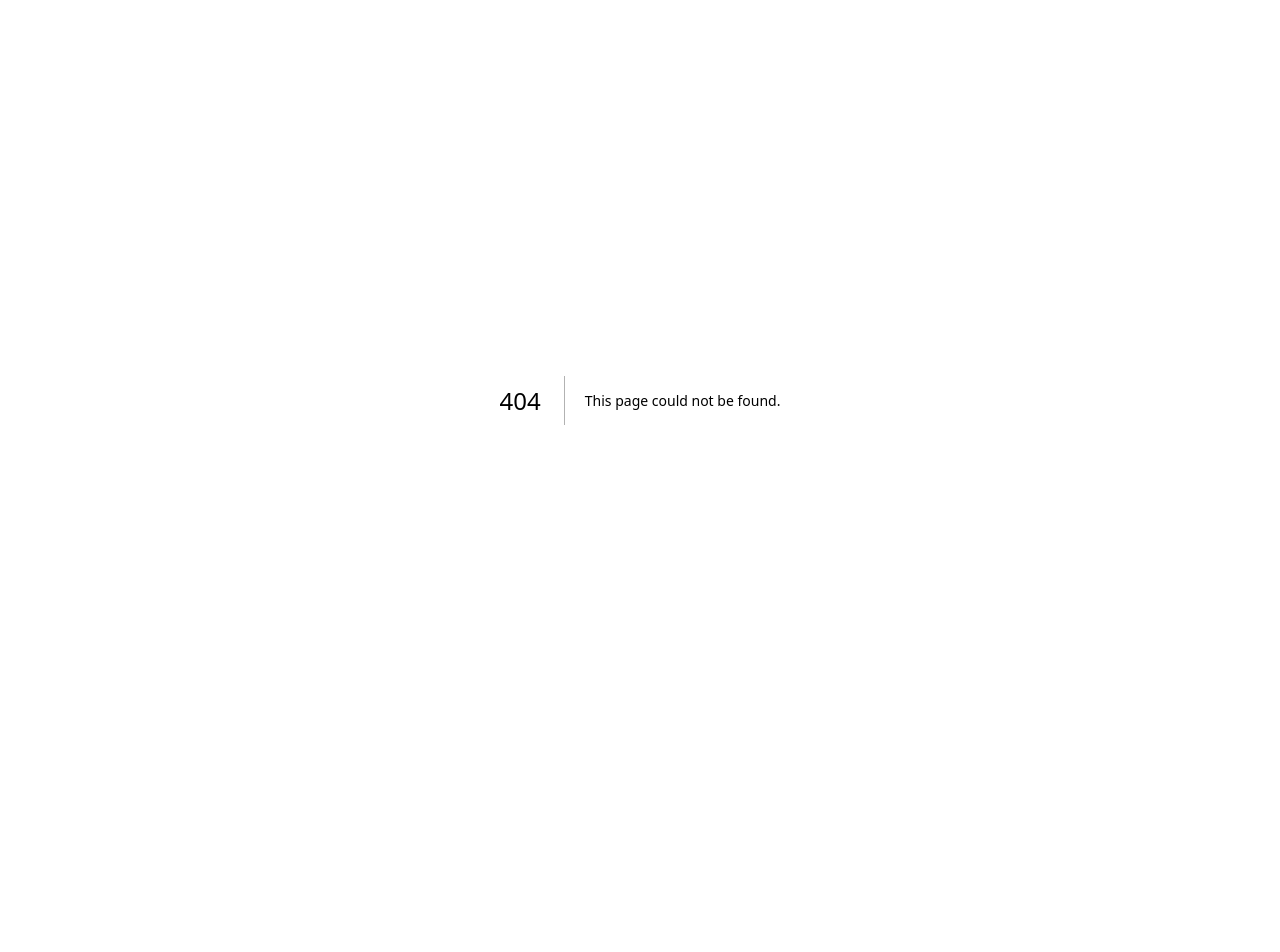
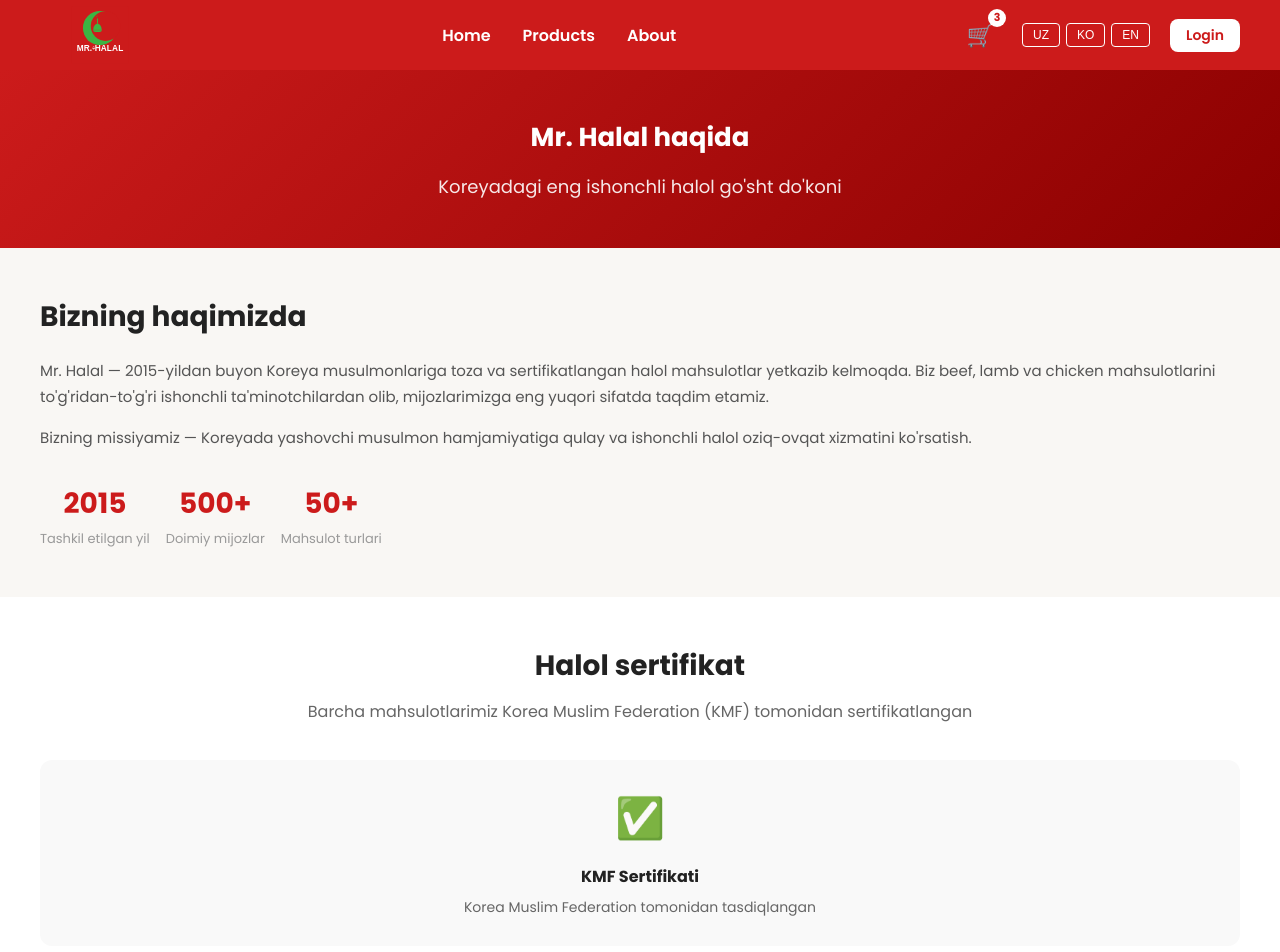
Before and after one commit to qobil17/mrhalal-next, a Next.js app: page /about in a window 1280 px wide. Before the commit this address had no page. Shown: the top 952 px of the page. Before the commit the page ends 800 px from the top, so only its background shows below. Built offline with nearby package versions, Linux system fonts and the light colour scheme; what @apollo/link-context would draw is missing.

Commit message:
feat: about page - company info, halal certificate, store location

```diff
--- /dev/null
+++ b/pages/about/index.tsx
@@ -0,0 +1,135 @@
+import type { NextPage } from 'next';
+import { withLayoutHome } from '../../libs/components/layout/LayoutHome';
+
+const AboutPage: NextPage = () => {
+	return (
+		<>
+			{/* Hero */}
+			<div className="about-hero">
+				<div className="container">
+					<h1>Mr. Halal haqida</h1>
+					<p>Koreyadagi eng ishonchli halol go&apos;sht do&apos;koni</p>
+				</div>
+			</div>
+
+			{/* About us */}
+			<div className="frame-wrap">
+				<div className="container">
+					<div className="about-section">
+						<div className="about-text">
+							<h2>Bizning haqimizda</h2>
+							<p>
+								Mr. Halal — 2015-yildan buyon Koreya musulmonlariga toza va sertifikatlangan halol mahsulotlar
+								yetkazib kelmoqda. Biz beef, lamb va chicken mahsulotlarini to&apos;g&apos;ridan-to&apos;g&apos;ri
+								ishonchli ta&apos;minotchilardan olib, mijozlarimizga eng yuqori sifatda taqdim etamiz.
+							</p>
+							<p>
+								Bizning missiyamiz — Koreyada yashovchi musulmon hamjamiyatiga qulay va ishonchli halol oziq-ovqat
+								xizmatini ko&apos;rsatish.
+							</p>
+							<div className="about-stats">
+								<div className="about-stat">
+									<strong>2015</strong>
+									<span>Tashkil etilgan yil</span>
+								</div>
+								<div className="about-stat">
+									<strong>500+</strong>
+									<span>Doimiy mijozlar</span>
+								</div>
+								<div className="about-stat">
+									<strong>50+</strong>
+									<span>Mahsulot turlari</span>
+								</div>
+							</div>
+						</div>
+						<div className="about-image">
+							<div className="about-logo-big">🕌</div>
+						</div>
+					</div>
+				</div>
+			</div>
+
+			{/* Halal certificate */}
+			<div className="frame-wrap frame-wrap--white">
+				<div className="container">
+					<div className="halal-section">
+						<h2>Halol sertifikat</h2>
+						<p>Barcha mahsulotlarimiz Korea Muslim Federation (KMF) tomonidan sertifikatlangan</p>
+						<div className="halal-cards">
+							<div className="halal-card">
+								<span>✅</span>
+								<h3>KMF Sertifikati</h3>
+								<p>Korea Muslim Federation tomonidan tasdiqlangan</p>
+							</div>
+							<div className="halal-card">
+								<span>🔍</span>
+								<h3>Sifat nazorati</h3>
+								<p>Har bir mahsulot qat&apos;iy nazorat ostida tekshiriladi</p>
+							</div>
+							<div className="halal-card">
+								<span>🚚</span>
+								<h3>Toza yetkazish</h3>
+								<p>Maxsus sovutgichli transport bilan yetkazib beriladi</p>
+							</div>
+						</div>
+					</div>
+				</div>
+			</div>
+
+			{/* Store location */}
+			<div className="frame-wrap">
+				<div className="container">
+					<div className="location-section">
+						<h2>Do&apos;kon manzili</h2>
+						<div className="location-layout">
+							<div className="location-info">
+								<div className="location-item">
+									<span>📍</span>
+									<div>
+										<strong>Manzil</strong>
+										<p>서울특별시 마포구 (Seoul, Mapo-gu)</p>
+									</div>
+								</div>
+								<div className="location-item">
+									<span>📞</span>
+									<div>
+										<strong>Telefon</strong>
+										<p>877-3009</p>
+									</div>
+								</div>
+								<div className="location-item">
+									<span>🕐</span>
+									<div>
+										<strong>Ish vaqti</strong>
+										<p>Dushanba - Shanba: 09:00 - 20:00</p>
+										<p>Yakshanba: 10:00 - 18:00</p>
+									</div>
+								</div>
+								<div className="location-item">
+									<span>🚇</span>
+									<div>
+										<strong>Metro</strong>
+										<p>Hapjeong station (Line 2, 6) — 5 daqiqa</p>
+									</div>
+								</div>
+							</div>
+							<div className="location-map">
+								<iframe
+									src="https://www.google.com/maps/embed?pb=!1m18!1m12!1m3!1d3163.5!2d126.9!3d37.55!2m3!1f0!2f0!3f0!3m2!1i1024!2i768!4f13.1!3m3!1m2!1s0x0%3A0x0!2zMzfCsDMzJzAwLjAiTiAxMjbCsDU0JzAwLjAiRQ!5e0!3m2!1sko!2skr!4v1234567890"
+									width="100%"
+									height="300"
+									style={{ border: 0, borderRadius: '12px' }}
+									allowFullScreen
+									loading="lazy"
+									title="Mr. Halal location"
+								/>
+							</div>
+						</div>
+					</div>
+				</div>
+			</div>
+		</>
+	);
+};
+
+export default withLayoutHome(AboutPage);
--- /dev/null
+++ b/scss/mobile/about.scss
@@ -0,0 +1,27 @@
+.about-hero {
+	padding: 48px 0;
+
+	h1 {
+		font-size: 26px;
+	}
+}
+
+.about-section {
+	grid-template-columns: 1fr;
+}
+
+.about-image {
+	display: none;
+}
+
+.halal-cards {
+	grid-template-columns: 1fr;
+}
+
+.location-layout {
+	grid-template-columns: 1fr;
+}
+
+.about-stats {
+	gap: 16px;
+}
--- a/scss/mobile/main.scss
+++ b/scss/mobile/main.scss
@@ -7,3 +7,4 @@
 @import './product-detail.scss';
 @import './cart.scss';
 @import './profile.scss';
+@import './about.scss';
--- /dev/null
+++ b/scss/pc/about.scss
@@ -0,0 +1,165 @@
+.about-hero {
+	background: linear-gradient(135deg, #cc1b1b, #8b0000);
+	padding: 80px 0;
+	color: #fff;
+	text-align: center;
+
+	h1 {
+		font-size: 42px;
+		font-weight: 800;
+		margin-bottom: 16px;
+	}
+
+	p {
+		font-size: 18px;
+		opacity: 0.9;
+	}
+}
+
+.about-section {
+	display: grid;
+	grid-template-columns: 1fr 1fr;
+	gap: 48px;
+	align-items: center;
+}
+
+.about-text {
+	h2 {
+		font-size: 28px;
+		font-weight: 700;
+		color: #222;
+		margin-bottom: 20px;
+	}
+
+	p {
+		font-size: 15px;
+		color: #555;
+		line-height: 1.7;
+		margin-bottom: 16px;
+	}
+}
+
+.about-stats {
+	display: flex;
+	gap: 32px;
+	margin-top: 32px;
+}
+
+.about-stat {
+	display: flex;
+	flex-direction: column;
+	align-items: center;
+
+	strong {
+		font-size: 28px;
+		font-weight: 800;
+		color: #cc1b1b;
+	}
+
+	span {
+		font-size: 13px;
+		color: #999;
+		margin-top: 4px;
+	}
+}
+
+.about-image {
+	display: flex;
+	align-items: center;
+	justify-content: center;
+}
+
+.about-logo-big {
+	font-size: 120px;
+	text-align: center;
+}
+
+.halal-section {
+	text-align: center;
+
+	h2 {
+		font-size: 28px;
+		font-weight: 700;
+		margin-bottom: 12px;
+	}
+
+	> p {
+		color: #666;
+		margin-bottom: 36px;
+	}
+}
+
+.halal-cards {
+	display: grid;
+	grid-template-columns: repeat(3, 1fr);
+	gap: 24px;
+}
+
+.halal-card {
+	background: #f9f9f9;
+	border-radius: 12px;
+	padding: 28px 20px;
+	text-align: center;
+
+	span {
+		font-size: 40px;
+		display: block;
+		margin-bottom: 16px;
+	}
+
+	h3 {
+		font-size: 16px;
+		font-weight: 700;
+		margin-bottom: 8px;
+	}
+
+	p {
+		font-size: 14px;
+		color: #666;
+	}
+}
+
+.location-section {
+	h2 {
+		font-size: 28px;
+		font-weight: 700;
+		margin-bottom: 28px;
+	}
+}
+
+.location-layout {
+	display: grid;
+	grid-template-columns: 1fr 1fr;
+	gap: 40px;
+	align-items: start;
+}
+
+.location-item {
+	display: flex;
+	gap: 16px;
+	margin-bottom: 24px;
+
+	span {
+		font-size: 24px;
+		flex-shrink: 0;
+	}
+
+	strong {
+		display: block;
+		font-size: 15px;
+		font-weight: 700;
+		margin-bottom: 4px;
+	}
+
+	p {
+		font-size: 14px;
+		color: #666;
+		margin: 0;
+	}
+}
+
+.location-map {
+	border-radius: 12px;
+	overflow: hidden;
+	box-shadow: 0 2px 12px rgba(0, 0, 0, 0.1);
+}
--- a/scss/pc/main.scss
+++ b/scss/pc/main.scss
@@ -8,3 +8,4 @@
 @import './cart.scss';
 @import './profile.scss';
 @import './admin.scss';
+@import './about.scss';
```
